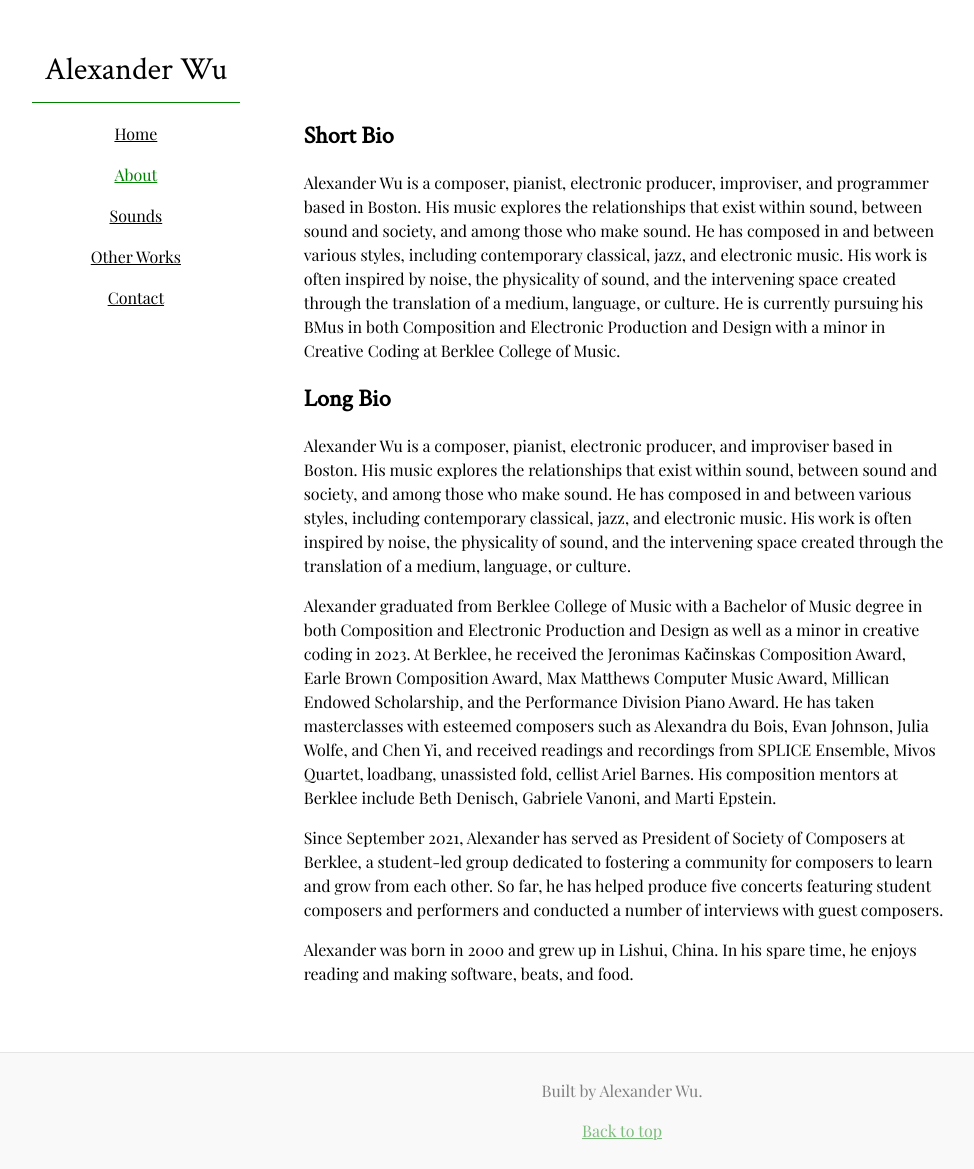
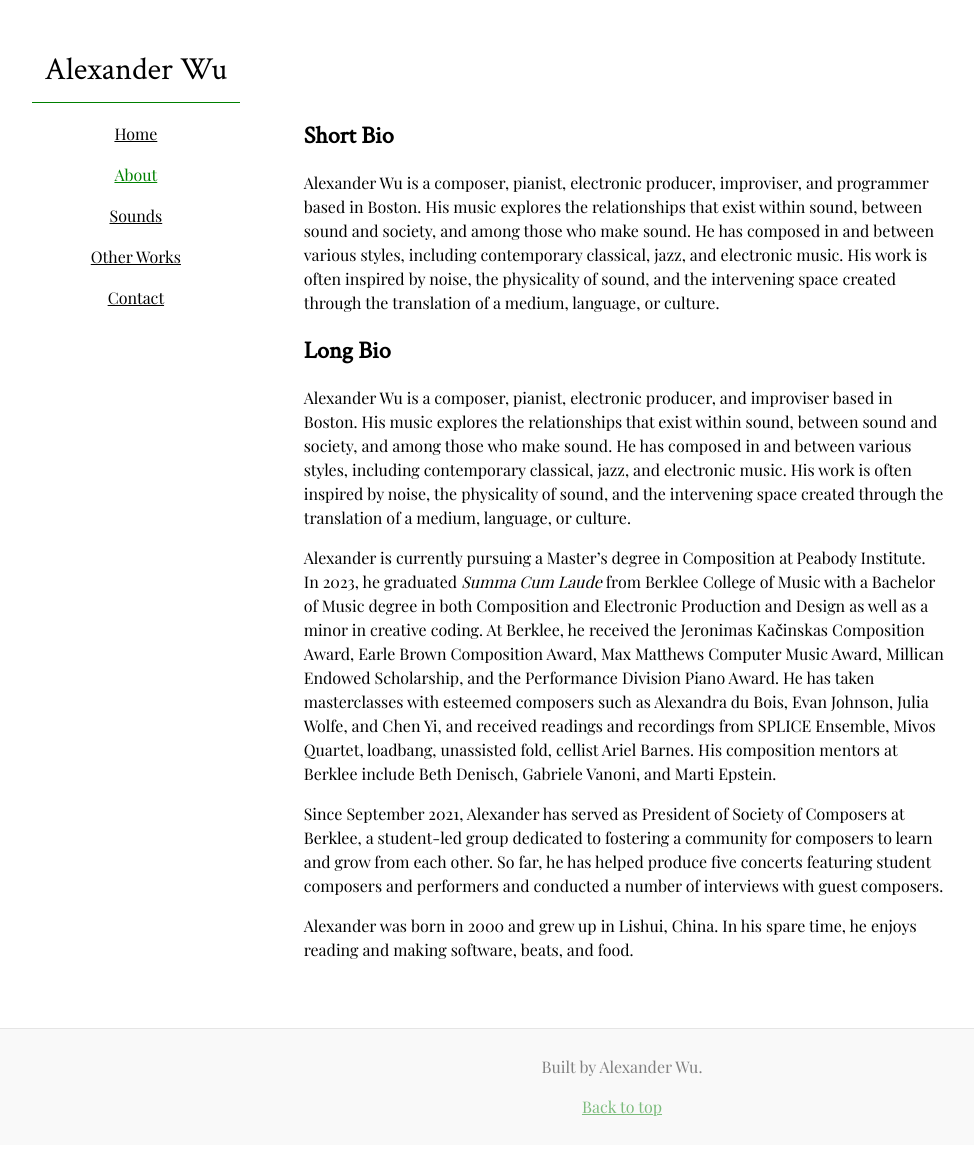
Before and after one commit to aleksuuu/aleksuuu.github.io, a Jekyll site: the page built from about.md, in a window 1280 px wide. Shown: the whole page, without its empty margins (18-992 px from the left). Built offline with Jekyll 4.4.1, drawn with Linux system fonts in a browser that asks for light colours; after the commit the page ends 1145 px from its top, so only the background shows below that.

Commit message:
Update bios

```diff
--- a/_config.yml
+++ b/_config.yml
@@ -25,7 +25,6 @@ description: >- # this means to ignore newlines until "baseurl:"
   and among those who make sound. He has composed in and between various styles,
   including contemporary classical, jazz, and electronic music.
   His work is often inspired by noise, the physicality of sound, and the intervening space created through the translation of a medium, language, or culture.
-  He is currently pursuing his BMus in both Composition and Electronic Production and Design with a minor in Creative Coding at Berklee College of Music.
 baseurl: "" # the subpath of your site, e.g. /blog
 url: "" # the base hostname & protocol for your site, e.g. http://example.com
 pdfurl: "assets/pdfs"
--- a/about.md
+++ b/about.md
@@ -10,7 +10,7 @@ title: About
 
 Alexander Wu is a composer, pianist, electronic producer, and improviser based in Boston. His music explores the relationships that exist within sound, between sound and society, and among those who make sound. He has composed in and between various styles, including contemporary classical, jazz, and electronic music. His work is often inspired by noise, the physicality of sound, and the intervening space created through the translation of a medium, language, or culture.
 
-Alexander graduated from Berklee College of Music with a Bachelor of Music degree in both Composition and Electronic Production and Design as well as a minor in creative coding in 2023. At Berklee, he received the Jeronimas Kačinskas Composition Award, Earle Brown Composition Award, Max Matthews Computer Music Award, Millican Endowed Scholarship, and the Performance Division Piano Award. He has taken masterclasses with esteemed composers such as Alexandra du Bois, Evan Johnson, Julia Wolfe, and Chen Yi, and received readings and recordings from SPLICE Ensemble, Mivos Quartet, loadbang, unassisted fold, cellist Ariel Barnes. His composition mentors at Berklee include Beth Denisch, Gabriele Vanoni, and Marti Epstein.
+Alexander is currently pursuing a Master's degree in Composition at Peabody Institute. In 2023, he graduated *Summa Cum Laude* from Berklee College of Music with a Bachelor of Music degree in both Composition and Electronic Production and Design as well as a minor in creative coding. At Berklee, he received the Jeronimas Kačinskas Composition Award, Earle Brown Composition Award, Max Matthews Computer Music Award, Millican Endowed Scholarship, and the Performance Division Piano Award. He has taken masterclasses with esteemed composers such as Alexandra du Bois, Evan Johnson, Julia Wolfe, and Chen Yi, and received readings and recordings from SPLICE Ensemble, Mivos Quartet, loadbang, unassisted fold, cellist Ariel Barnes. His composition mentors at Berklee include Beth Denisch, Gabriele Vanoni, and Marti Epstein.
 
 Since September 2021, Alexander has served as President of Society of Composers at Berklee, a student-led group dedicated to fostering a community for composers to learn and grow from each other. So far, he has helped produce five concerts featuring student composers and performers and conducted a number of interviews with guest composers.
 
```
Also changed, not shown: _includes/soundcloud.html (+2 -5 lines).
